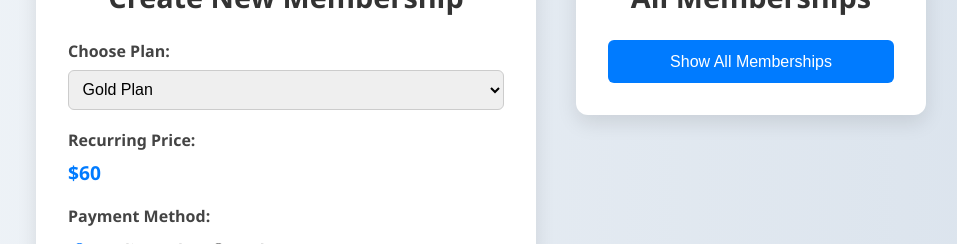
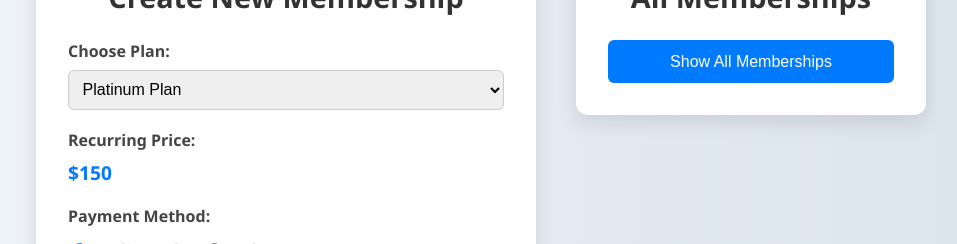
Before and after one commit to FarukValjevac/ApiRefactoring, a React (Vite) app in the folder Frontend/: page / in a window 1280 px wide. Shown: the part 127-371 px from the top of the page, without its empty margins (159-1116 px from the left). Built offline with nearby package versions, Linux system fonts and the light colour scheme.

Commit message:
Added reactivity for viewing memberships

```diff
--- a/Frontend/src/App.css
+++ b/Frontend/src/App.css
@@ -1,5 +1,3 @@
-/* App.css */
-
 body {
   font-family: 'Segoe UI', Tahoma, Geneva, Verdana, sans-serif;
   background: linear-gradient(to right, #f0f4f8, #d9e2ec);
--- a/Frontend/src/App.tsx
+++ b/Frontend/src/App.tsx
@@ -1,12 +1,19 @@
+import { useRef } from 'react';
 import MembershipForm from './MembershipForm';
-import MembershipList from './MembershipList';
+import MembershipList, { type MembershipListRef } from './MembershipList';
 import './App.css';
 
 function App() {
+  const listRef = useRef<MembershipListRef>(null);
+
+  const handleMembershipCreated = () => {
+    listRef.current?.refresh();
+  };
+
   return (
     <div className="app-container">
-      <MembershipForm />
-      <MembershipList />
+      <MembershipForm onMembershipCreated={handleMembershipCreated} />
+      <MembershipList ref={listRef} />
     </div>
   );
 }
--- a/Frontend/src/MembershipForm.tsx
+++ b/Frontend/src/MembershipForm.tsx
@@ -1,5 +1,4 @@
 import React, { useState, useEffect } from 'react';
-// Remove `CSSProperties` import if no inline styles are left
 
 interface PlanDetail {
   price: number;
@@ -7,13 +6,17 @@ interface PlanDetail {
 }
 
 const PLAN_DETAILS: Record<string, PlanDetail> = {
-  "Gold Plan": { price: 60, defaultPaymentMethod: "credit card" },
-  "Platinum Plan": { price: 90, defaultPaymentMethod: "credit card" },
-  "Silver Plan": { price: 40, defaultPaymentMethod: "cash" },
+  "Platinum Plan": { price: 150, defaultPaymentMethod: "credit card" },
+  "Gold Plan": { price: 100, defaultPaymentMethod: "credit card" },
+  "Silver Plan": { price: 50, defaultPaymentMethod: "credit card" },
 };
 
-function MembershipForm() {
-  const [name, setName] = useState<string>('Gold Plan');
+interface MembershipFormProps {
+  onMembershipCreated: () => void;
+}
+
+function MembershipForm({ onMembershipCreated }: MembershipFormProps) {
+  const [name, setName] = useState<string>('Platinum Plan');
   const [recurringPrice, setRecurringPrice] = useState<number>(PLAN_DETAILS['Gold Plan'].price);
   const [paymentMethod, setPaymentMethod] = useState<'credit card' | 'cash'>(PLAN_DETAILS['Gold Plan'].defaultPaymentMethod);
   const [billingInterval, setBillingInterval] = useState<'weekly' | 'monthly' | 'yearly'>('monthly');
@@ -38,7 +41,6 @@ function MembershipForm() {
     }
   }, [name]);
 
-
   const handleSubmit = async (event: React.FormEvent) => {
     event.preventDefault();
     setMessage('');
@@ -52,14 +54,10 @@ function MembershipForm() {
       validFrom,
     };
 
-    console.log('Sending data:', formData);
-
     try {
       const response = await fetch('http://localhost:3000/memberships', {
         method: 'POST',
-        headers: {
-          'Content-Type': 'application/json',
-        },
+        headers: { 'Content-Type': 'application/json' },
         body: JSON.stringify(formData),
       });
 
@@ -68,46 +66,35 @@ function MembershipForm() {
       if (response.ok) {
         setMessage('Membership created successfully!');
         setMessageType('success');
-        console.log('Success:', result);
+        onMembershipCreated();
       } else {
         setMessage(`Error: ${result.message || 'Something went wrong!'}`);
         setMessageType('error');
-        console.error('Error:', result);
       }
     } catch (error) {
-  if (error instanceof Error) {
-    setMessage(`Network error: ${error.message}`);
-  } else {
-    setMessage('A network error occurred');
-  }
-  setMessageType('error');
-  console.error('Fetch error:', error);
-}
+      setMessage(error instanceof Error ? `Network error: ${error.message}` : 'A network error occurred');
+      setMessageType('error');
+    }
   };
 
   return (
-    <div className="membership-form-container"> {/* Apply CSS class */}
+    <div className="membership-form-container">
       <h2>Create New Membership</h2>
-      <form onSubmit={handleSubmit}> {/* Remove inline style */}
+      <form onSubmit={handleSubmit}>
         <div className="form-group">
           <label htmlFor="planName">Choose Plan:</label>
-          <select
-            id="planName"
-            value={name}
-            onChange={(e) => setName(e.target.value)}
-          >
+          <select id="planName" value={name} onChange={(e) => setName(e.target.value)}>
             {Object.keys(PLAN_DETAILS).map((plan) => (
-              <option key={plan} value={plan}>
-                {plan}
-              </option>
+              <option key={plan} value={plan}>{plan}</option>
             ))}
           </select>
         </div>
 
         <div className="form-group">
           <label>Recurring Price:</label>
-          <span style={{ fontSize: '1.2em', fontWeight: 'bold', color: '#007bff', padding: '8px 0' }}>${recurringPrice}</span>
-          {paymentMethod === 'credit card' && recurringPrice !== 59}
+          <span style={{ fontSize: '1.2em', fontWeight: 'bold', color: '#007bff', padding: '8px 0' }}>
+            ${recurringPrice}
+          </span>
         </div>
 
         <div className="form-group">
@@ -119,7 +106,7 @@ function MembershipForm() {
                 value="credit card"
                 checked={paymentMethod === 'credit card'}
                 onChange={(e) => setPaymentMethod(e.target.value as 'credit card' | 'cash')}
-              />{' '}
+              />
               Credit Card
             </label>
             <label>
@@ -128,7 +115,7 @@ function MembershipForm() {
                 value="cash"
                 checked={paymentMethod === 'cash'}
                 onChange={(e) => setPaymentMethod(e.target.value as 'credit card' | 'cash')}
-              />{' '}
+              />
               Cash
             </label>
           </div>
@@ -147,13 +134,13 @@ function MembershipForm() {
           </select>
         </div>
 
-       <div className="form-group">
+        <div className="form-group">
           <label htmlFor="billingPeriods">Number of Billing Periods:</label>
           <input
             type="number"
             id="billingPeriods"
             value={billingPeriods}
-            onChange={(e) => {
+                       onChange={(e) => {
               if (e.target.value === '') {
                 setBillingPeriods('');
               } else {
--- a/Frontend/src/MembershipList.tsx
+++ b/Frontend/src/MembershipList.tsx
@@ -1,47 +1,19 @@
-import React, { useState } from 'react';
-// Remove `CSSProperties` import
+import { useState, forwardRef, useImperativeHandle } from 'react';
+import type { MembershipItem } from './interfaces/MembershipInterface';
 
-interface MembershipDetail {
-  id: number;
-  uuid: string;
-  name: string;
-  userId: number;
-  recurringPrice: number;
-  validFrom: string;
-  validUntil: string;
-  state: string;
-  assignedBy?: string;
-  paymentMethod: string | null;
-  billingInterval: string;
-  billingPeriods: number;
+export interface MembershipListRef {
+  refresh: () => void;
 }
 
-interface MembershipPeriodDetail {
-    id: number;
-    uuid: string;
-    membership: number;
-    start: string;
-    end: string;
-    state: string;
-}
-
-interface MembershipItem {
-  membership: MembershipDetail;
-  periods: MembershipPeriodDetail[];
-}
-
-
-function MembershipList() {
+const MembershipList = forwardRef<MembershipListRef>((_, ref) => {
   const [memberships, setMemberships] = useState<MembershipItem[]>([]);
-  const [loading, setLoading] = useState<boolean>(false);
+  const [loading, setLoading] = useState(false);
   const [error, setError] = useState<string | null>(null);
-  const [isListVisible, setIsListVisible] = useState<boolean>(false);
+  const [isListVisible, setIsListVisible] = useState(false);
 
   const fetchMemberships = async () => {
     setLoading(true);
     setError(null);
-    setMemberships([]);
-
     try {
       const response = await fetch('http://localhost:3000/memberships');
       if (!response.ok) {
@@ -50,28 +22,36 @@ function MembershipList() {
       }
       const data: MembershipItem[] = await response.json();
       setMemberships(data);
-      setIsListVisible(true);
     } catch (err: unknown) {
-      if (err instanceof Error) {
-        setError(err.message);
-      } else {
-        setError('An unknown error occurred while fetching memberships.');
-      }
-      setIsListVisible(false);
+      setError(err instanceof Error ? err.message : 'An unknown error occurred.');
     } finally {
       setLoading(false);
     }
   };
 
+  const toggleMemberships = async () => {
+    if (!isListVisible) {
+      await fetchMemberships();
+    }
+    setIsListVisible(!isListVisible);
+  };
+
+  useImperativeHandle(ref, () => ({
+    refresh: async () => {
+      if (isListVisible) {
+        await fetchMemberships();
+      }
+    },
+  }));
+
   return (
     <div className="membership-list-container">
       <h2>All Memberships</h2>
-      <button onClick={fetchMemberships} disabled={loading}>
-        {loading ? 'Loading...' : 'Show All Memberships'}
+      <button onClick={toggleMemberships} disabled={loading}>
+        {loading ? 'Loading...' : isListVisible ? 'Hide Memberships' : 'Show All Memberships'}
       </button>
 
       {error && <p className="error-message">Error: {error}</p>}
-
       {isListVisible && memberships.length === 0 && !loading && !error && (
         <p>No memberships found.</p>
       )}
@@ -92,6 +72,6 @@ function MembershipList() {
       )}
     </div>
   );
-}
+});
 
 export default MembershipList;
--- /dev/null
+++ b/Frontend/src/interfaces/MembershipInterface.tsx
@@ -0,0 +1,11 @@
+export interface MembershipItem {
+  membership: {
+    id: string;
+    name: string;
+    recurringPrice: number;
+    validFrom: string;
+    validUntil: string;
+    billingInterval: string;
+    billingPeriods: number;
+  };
+}
```
